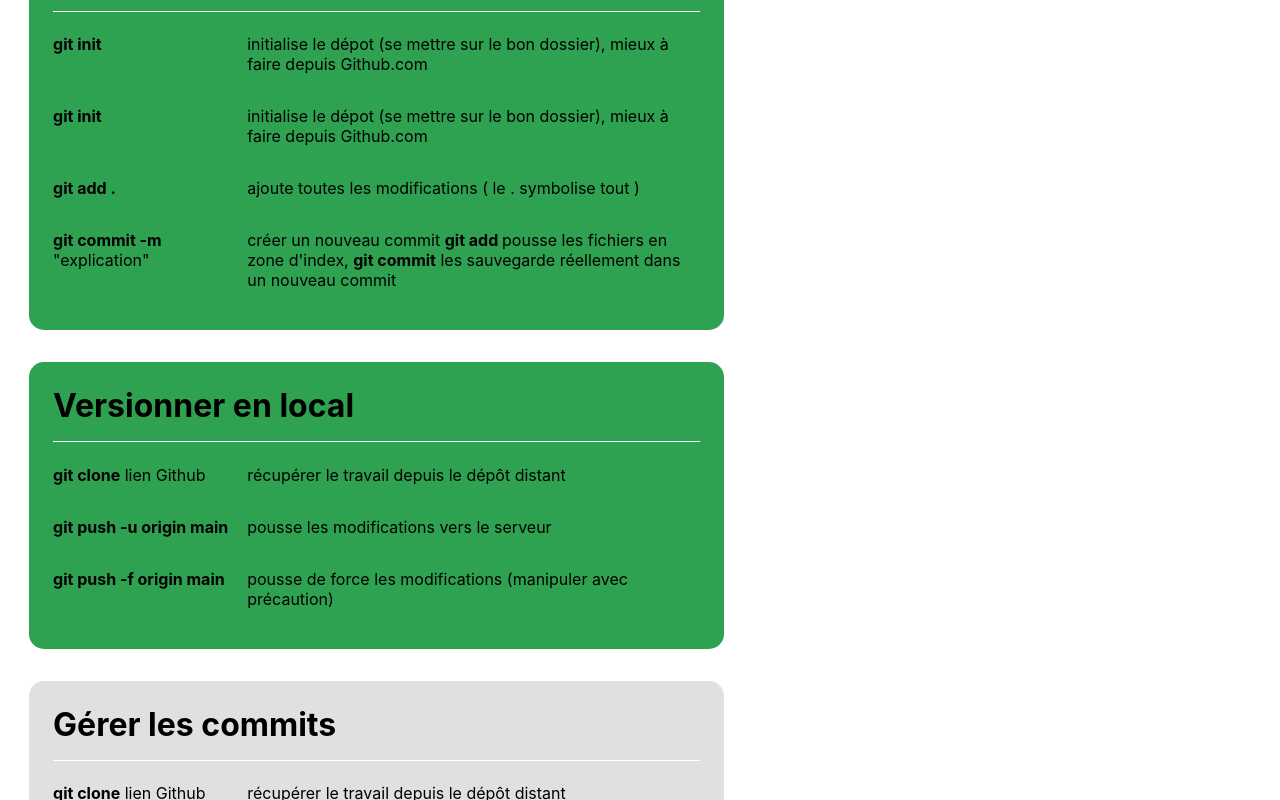
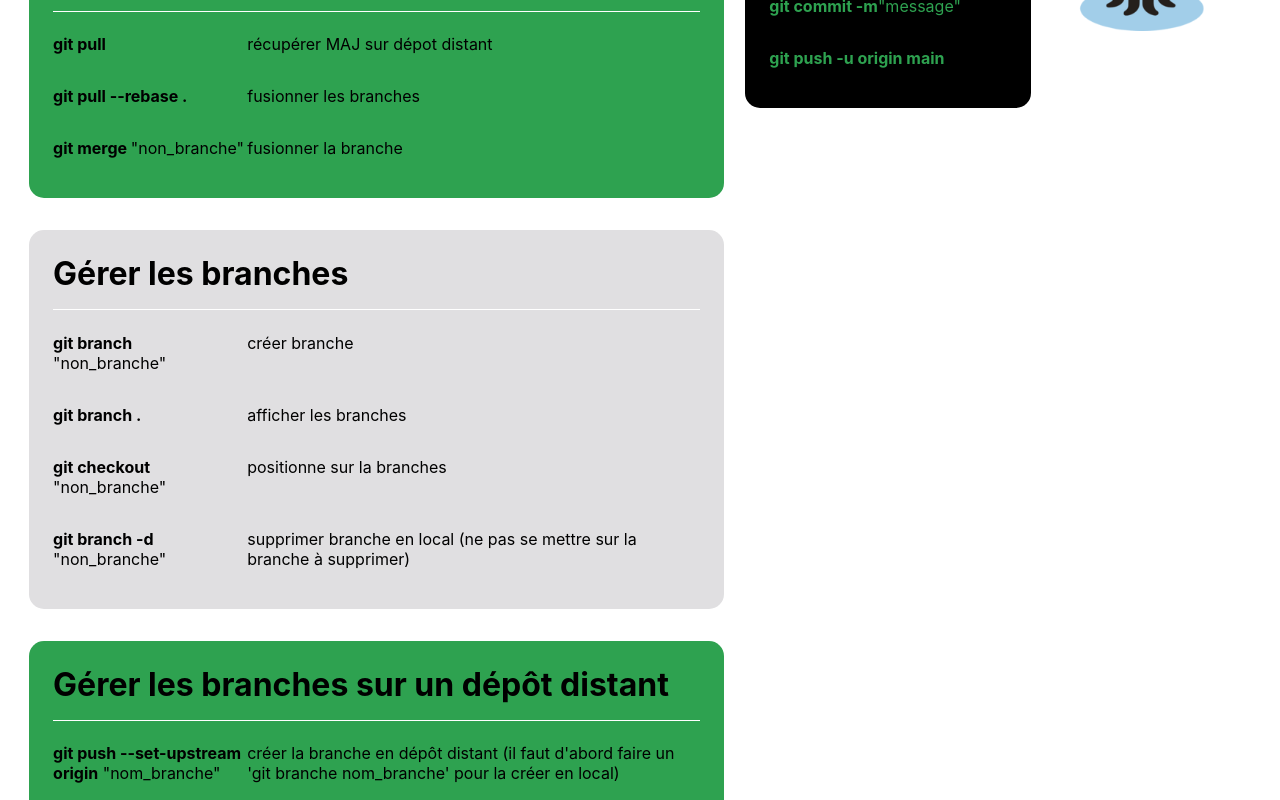
Before and after one commit to ClementMadiot/Github_Cheat_Sheet_React, a React (Create React App) app in the folder cheet_sheet_github/: page /TeamWork in a window 1280 px wide. Shown: the part 260-1060 px from the top of the page. Built offline with nearby package versions, Linux system fonts and the light colour scheme.

Commit message:
done array json Title Data

```diff
--- a/cheet_sheet_github/src/components/TeamWorkPart/GitPull.js
+++ b/cheet_sheet_github/src/components/TeamWorkPart/GitPull.js
@@ -1,52 +1,34 @@
-import React from 'react';
+import React from 'react'
+import { TeamWorkTitle } from '../../data/TitleData'
+// import List from '../list'
 
 const GitPull = () => {
   return (
-    <article className="green-box">
+    <article>
+      {TeamWorkTitle.map((item) => (
+        <article className={item.style}>
           <div className="title-p-box">
-        <h3>Travailler avec un dépot distant</h3>
+            <h3>{item.title}</h3>
             <div className="head-bar"></div>
             <ul>
-          <li>
+              {item.defenition
+                ? item.defenition.bold.map((boldItem, index) => (
+                    <li key={index}>
                       <p className="definition">
-              <strong>git init</strong>
+                        <b>{boldItem}</b> {item.defenition.noBold[index]}
                       </p>
                       <p className="explication">
-              initialise le dépot (se mettre sur le bon dossier), mieux à faire
-              depuis Github.com
+                        {item.defenition.explication[index]}
                       </p>
                     </li>
-          <li>
-            <p className="definition">
-              <strong>git init</strong>
-            </p>
-            <p className="explication">
-              initialise le dépot (se mettre sur le bon dossier), mieux à faire
-              depuis Github.com
-            </p>
-          </li>
-          <li>
-            <p className="definition">
-              <strong>git add .</strong>
-            </p>
-            <p className="explication">
-              ajoute toutes les modifications ( le . symbolise tout )
-            </p>
-          </li>
-          <li>
-            <p className="definition">
-              <strong>git commit -m </strong> "explication"
-            </p>
-            <p className="explication">
-              créer un nouveau commit <strong>git add </strong> pousse les
-              fichiers en zone d'index, <strong> git commit</strong> les
-              sauvegarde réellement dans un nouveau commit
-            </p>
-          </li>
+                  ))
+                : null}
             </ul>
           </div>
         </article>
-  );
-};
+      ))}
+    </article>
+  )
+}
 
-export default GitPull;
+export default GitPull
--- a/cheet_sheet_github/src/data/TitleData.js
+++ b/cheet_sheet_github/src/data/TitleData.js
@@ -2,76 +2,105 @@ export const HomeTitle = [
   {
     id: 'pS6QTXq7',
     title: 'Versionner en local',
-    style: 'green-box'
+    style: 'green-box',
   },
   {
     id: 'b3dtBEfB',
     title: 'Gérer les commits',
-    style: 'gray-box'
+    style: 'gray-box',
   },
   {
     id: 'J5XS9vUy',
     title: 'Versionner sur un dépot distant',
-    style: 'green-box'
+    style: 'green-box',
   },
   {
     id: 'VdQR97Qn',
     title: 'Naviguer dans Git Bash',
-    style: 'gray-box'
+    style: 'gray-box',
   },
   {
     id: 'VJQa8rnr',
     title: 'Initialisation de Git',
-    style: 'gray-box'
+    style: 'gray-box',
   },
   {
     id: 'HbPx8Vjp',
     title: 'Autre commandes',
-    style: 'gray-box'
+    style: 'gray-box',
   },
 ]
 export const TeamWorkTitle = [
   {
     id: 'N7AxCfh3',
-    title: 'Travailler en équipe',
+    title: 'Travailler avec un dépot distant',
+    style: 'green-box',
     defenition: {
-      description: {
-        bold: 'git init',
-        noBold: ''
-      },
-      description2: {
-        bold: 'git add .',
-        noBold: ''
-      },
-      description3: {
-        bold: 'git commit -m ',
-        noBold: '"explication"'
-      },
+      bold: ['git pull', 'git pull --rebase .', 'git merge '],
+      noBold: ['', '', '"non_branche"'],
+      explication: [
+        'récupérer MAJ sur dépot distant',
+        'fusionner les branches',
+        'fusionner la branche',
+      ],
     },
-  explication: {
-      explication1: 'initialise le dépot (se mettre sur le bon dossier), mieux à faire depuis Github.com',
-      explication2: 'ajoute toutes les modifications ( le . symbolise tout )',
-      explication3: "créer un nouveau commit git add  pousse les fichiers en zone d'index, git commitles sauvegarde réellement dans un nouveau commit"
-    }
-  },
-  {
-    id: '7bEcjPFp',
-    title: 'Travailler avec un dépôt distant',
   },
   {
     id: 'VRsg2NfY',
     title: 'Gérer les branches',
+    style: 'gray-box',
+    defenition: {
+      bold: ['git branch', 'git branch .', 'git checkout', 'git branch -d'],
+      noBold: ['"non_branche"', '', '"non_branche"', '"non_branche"'],
+      explication: [
+        'créer branche',
+        'afficher les branches',
+        'positionne sur la branches',
+        'supprimer branche en local (ne pas se mettre sur la branche à supprimer)',
+      ],
+    },
   },
   {
     id: '6zGdryoK',
     title: 'Gérer les branches sur un dépôt distant',
+    style: 'green-box',
+    defenition: {
+      bold: ['git push --set-upstream origin', 'git branch -a', 'git push origin --delete'],
+      noBold: ['"nom_branche"', '', '"nom_branche"'],
+      explication: [
+        "créer la branche en dépôt distant (il faut d'abord faire un 'git branche nom_branche' pour la créer en local)",
+        "voir la liste des branches sur le dépôt distant",
+        "supprimer la branche sur le dépôt distant"
+    ],
+    },
   },
   {
     id: 'r4hG88px',
     title: 'Fichiers indispensables',
+    style: 'gray-box',
+    defenition: {
+      bold: ['.gitignore','','','README.md'],
+      noBold: ['','',],
+      explication: ["renseigner le chemin de chaque fichierque l'on veur commit.","ex: dossier/fichier.txt (ignore le fichier.txt)",
+      "ex: dossier/* (ignore tous les fichiers à l'intérieur du dossier)",
+      "Renseigner toutes les informations utiles au projet"
+      ],
+    },
   },
   {
     id: '9qE3Rxu3',
     title: 'Trouver qui a fait quoi',
-  }
+    style: 'gray-box',
+    defenition: {
+      bold: ['git blame', 'git blame -L 10,20', ""],
+      noBold: ['index.html','index.html'],
+      explication: [
+        "affiche les modifs du fichier 'index.html' ligne par ligne",
+"afiche les modifs de la ligne 10 à 20",
+"(appuyer sur 'q' pour quitter l'affichage)"
+
+
+      ],
+    },
+  },
 ]
--- a/cheet_sheet_github/src/pages/TeamWork.js
+++ b/cheet_sheet_github/src/pages/TeamWork.js
@@ -1,7 +1,7 @@
 import React from 'react';
 import Header from '../components/Header';
 import GitPull from '../components/TeamWorkPart/GitPull';
-import TitleBox from '../components/TitleBox';
+import CommitOwnP from '../components/CommitOwn';
 
 const TeamWork = () => {
   return (
@@ -9,9 +9,11 @@ const TeamWork = () => {
       <section className='right-part'>
         <Header/>
         <GitPull/>
-        <TitleBox/>
       </section>
-      <section className='left-part'></section>
+      <section className='left-part'>
+        <CommitOwnP/>
+
+      </section>
     </main>
   );
 };
```
Lines whose indentation alone changed are shown as unchanged.
